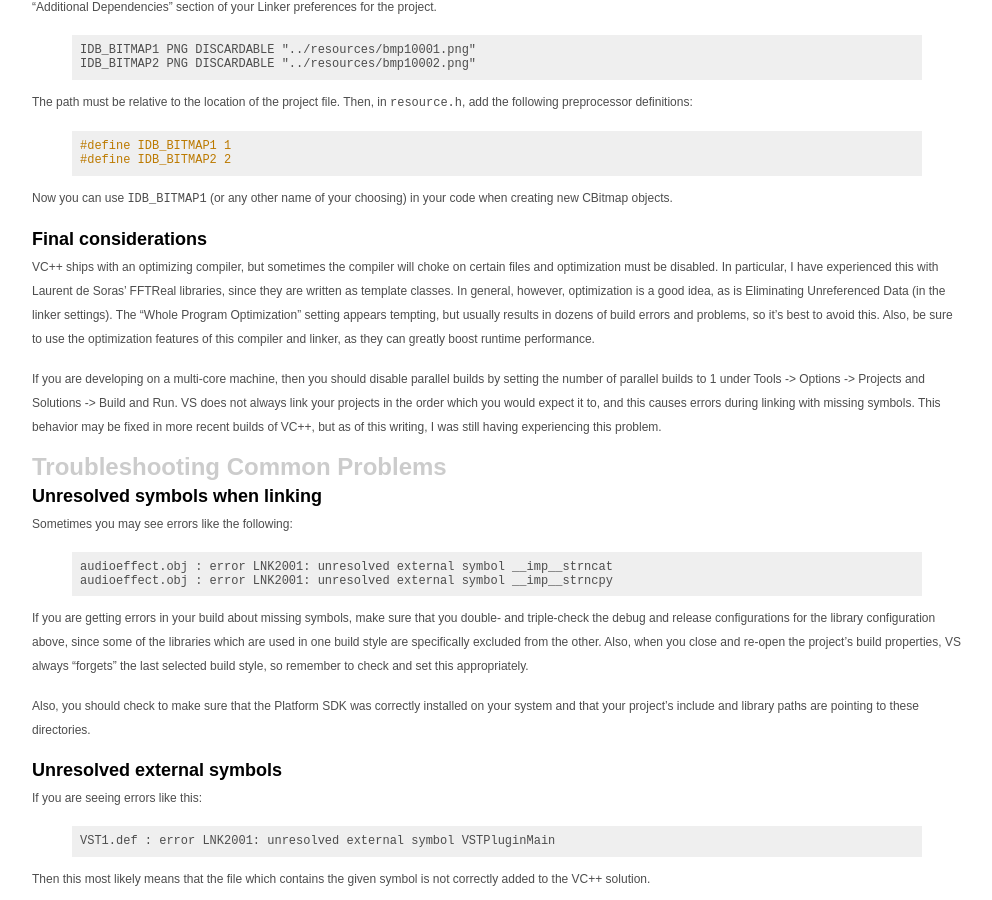
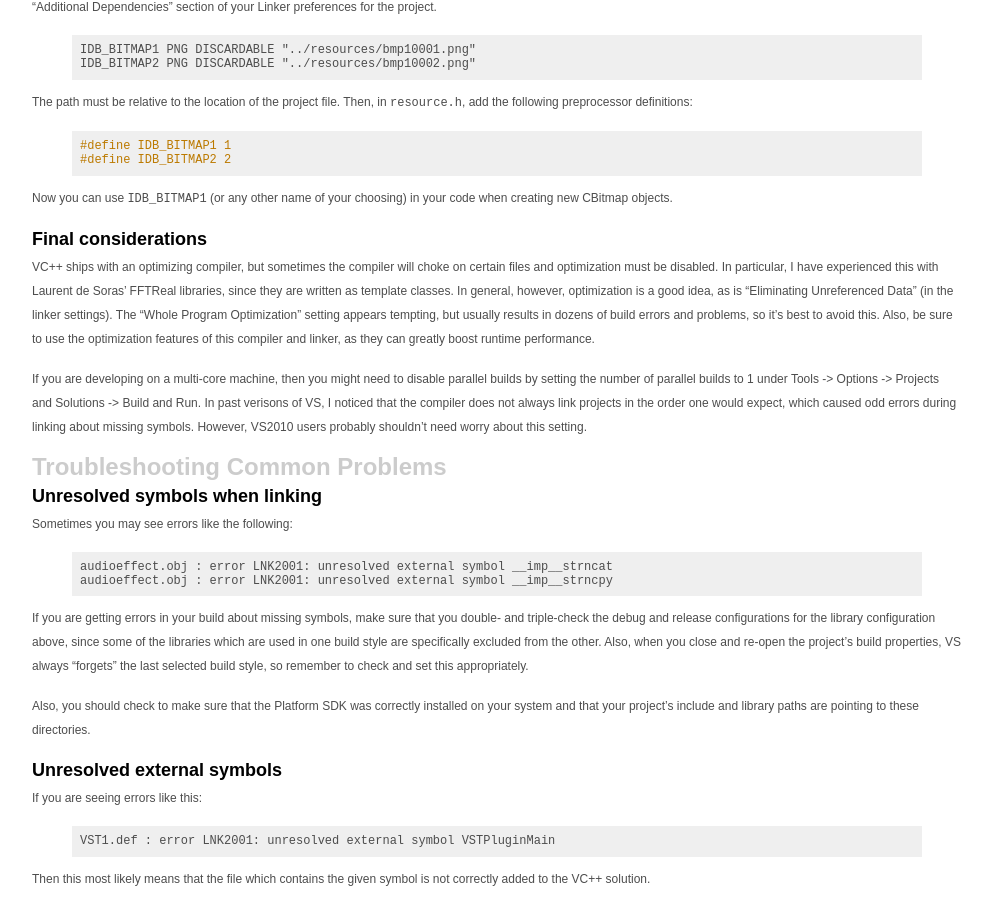
Before and after one commit to teragonaudio/Website, a Jekyll site: the page built from _posts/2010-02-17-How-to-make-VST-plugins-in-Visual-Studio.md, in a window 1280 px wide and 900 px high, scrolled down 4262 px. Shown: the whole window, without its empty margins (143-1135 px from the left). Built offline with Jekyll 4.4.1, drawn with Linux system fonts in a browser that asks for light colours.

Commit message:
Fix for VS2010

```diff
--- a/_posts/2010-02-17-How-to-make-VST-plugins-in-Visual-Studio.md
+++ b/_posts/2010-02-17-How-to-make-VST-plugins-in-Visual-Studio.md
@@ -333,19 +333,18 @@ VC++ ships with an optimizing compiler, but sometimes the compiler will choke
 on certain files and optimization must be disabled. In particular, I have
 experienced this with Laurent de Soras' FFTReal libraries, since they are
 written as template classes. In general, however, optimization is a good idea,
-as is Eliminating Unreferenced Data (in the linker settings). The "Whole
+as is "Eliminating Unreferenced Data" (in the linker settings). The "Whole
 Program Optimization" setting appears tempting, but usually results in dozens
 of build errors and problems, so it's best to avoid this. Also, be sure to use
 the optimization features of this compiler and linker, as they can greatly
 boost runtime performance.
 
-If you are developing on a multi-core machine, then you should disable
+If you are developing on a multi-core machine, then you might need to disable
 parallel builds by setting the number of parallel builds to 1 under Tools ->
-Options -> Projects and Solutions -> Build and Run. VS does not always link
-your projects in the order which you would expect it to, and this causes
-errors during linking with missing symbols. This behavior may be fixed in more
-recent builds of VC++, but as of this writing, I was still having experiencing
-this problem.
+Options -> Projects and Solutions -> Build and Run. In past verisons of VS, I
+noticed that the compiler does not always link projects in the order one would
+expect, which caused odd errors during linking about missing symbols. However,
+VS2010 users probably shouldn't need worry about this setting.
 
 
 Troubleshooting Common Problems
```
